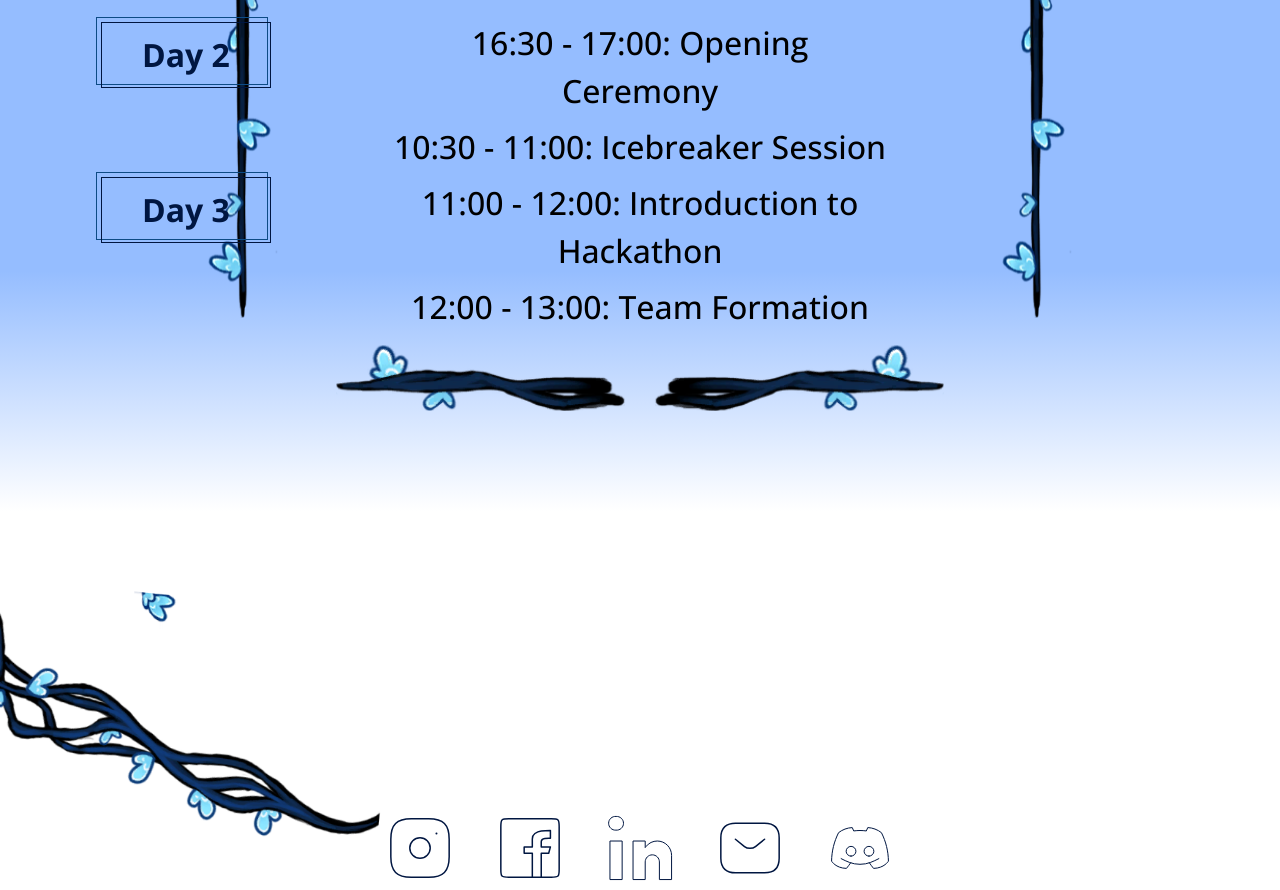
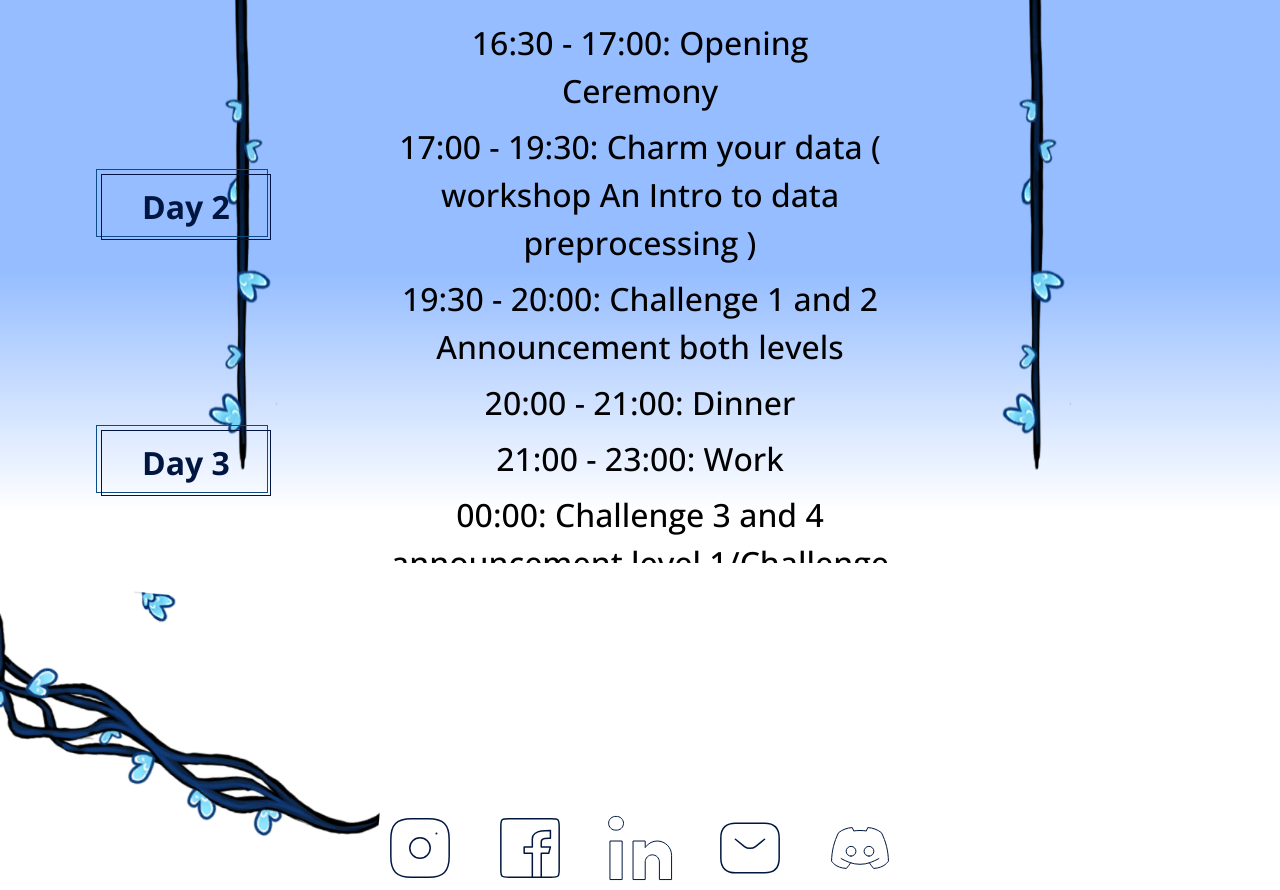
Before and after one commit to Su-mia/AiFest-Website, a React (Vite) app: page / in a window 1280 px wide. Shown: the part 3600-4490 px from the top of the page. Built offline with nearby package versions, Linux system fonts and the light colour scheme; a web font is replaced by a local one.

Commit message:
agenda update

```diff
--- a/src/components/info/Agenda.jsx
+++ b/src/components/info/Agenda.jsx
@@ -15,31 +15,34 @@ function Agenda() {
       data: [
         "15:30 - 16:30: Check in ",
         "16:30 - 17:00: Opening Ceremony",
-        "10:30 - 11:00: Icebreaker Session",
-        "11:00 - 12:00: Introduction to Hackathon ",
-        "12:00 - 13:00: Team Formation ",
+        "17:00 - 19:30: Charm your data ( workshop An Intro to data preprocessing )",
+        "19:30 - 20:00: Challenge 1 and 2 Announcement both levels",
+        "20:00 - 21:00: Dinner ",
+        "21:00 - 23:00: Work",
+        "00:00:  Challenge 3 and 4 announcement level 1/Challenge 3 announcement level 2"
       ]
     },
     {
       title: "Day 2",
       data: [
-        "09:00 - 10:00: Breakfast and Networking",
-        "10:00 - 11:30: Tech Workshop 1",
-        "11:30 - 12:30: Tech Workshop 2",
-        "12:30 - 13:30: Lunch Break",
-        "15:00 - 15:30: Tea/Coffee Break",
-        "15:30 - 17:30: Hacking Continues",
+        "09:00 - 12:00: Workshops for both levels ",
+        "12:00 - 14:30: Lunch  + Salat Break",
+        "14:30 - 17:00: Workshops for both levels",
+        "17:00 - 18:00: Coffee Break",
+        "18:00 - 18:30:  Challenge 5 level 1/ Challenge 4 level 2",
+        "22:00 - 23:00: Fun activities",
+        "23:00: Work"
 
       ]
     },
     {
       title: "Day 3",
       data: [
-        "09:00 - 10:00: Breakfast ",
-        "10:00 - 12:00: Submission of Projects ",
-        "12:00 - 13:00: Lunch Break",
-        "13:00 - 15:00: Demo Sessions with Judges",
-        "15:00 - 16:00: Judges Deliberation ",
+        "09:00 - 13:00: Work ",
+        "13:00 - 14:00: Lunch break ",
+        "15:00 : submission of solutions",
+        "16:00 - 17:00: Coffee Break + Salat",
+        "17:00 - 17:30: Closing Ceremony and Winners Announcement ",
 
       ]
     }
```
